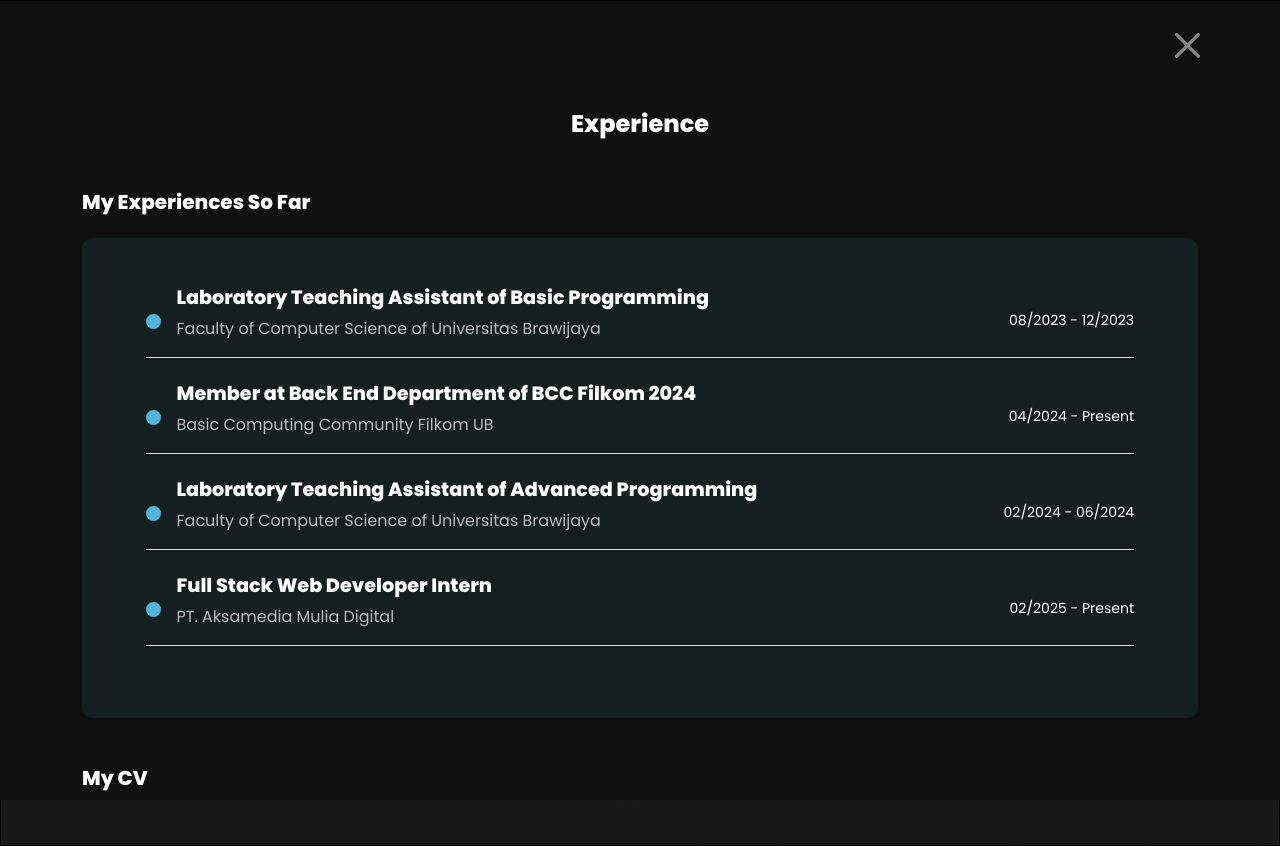
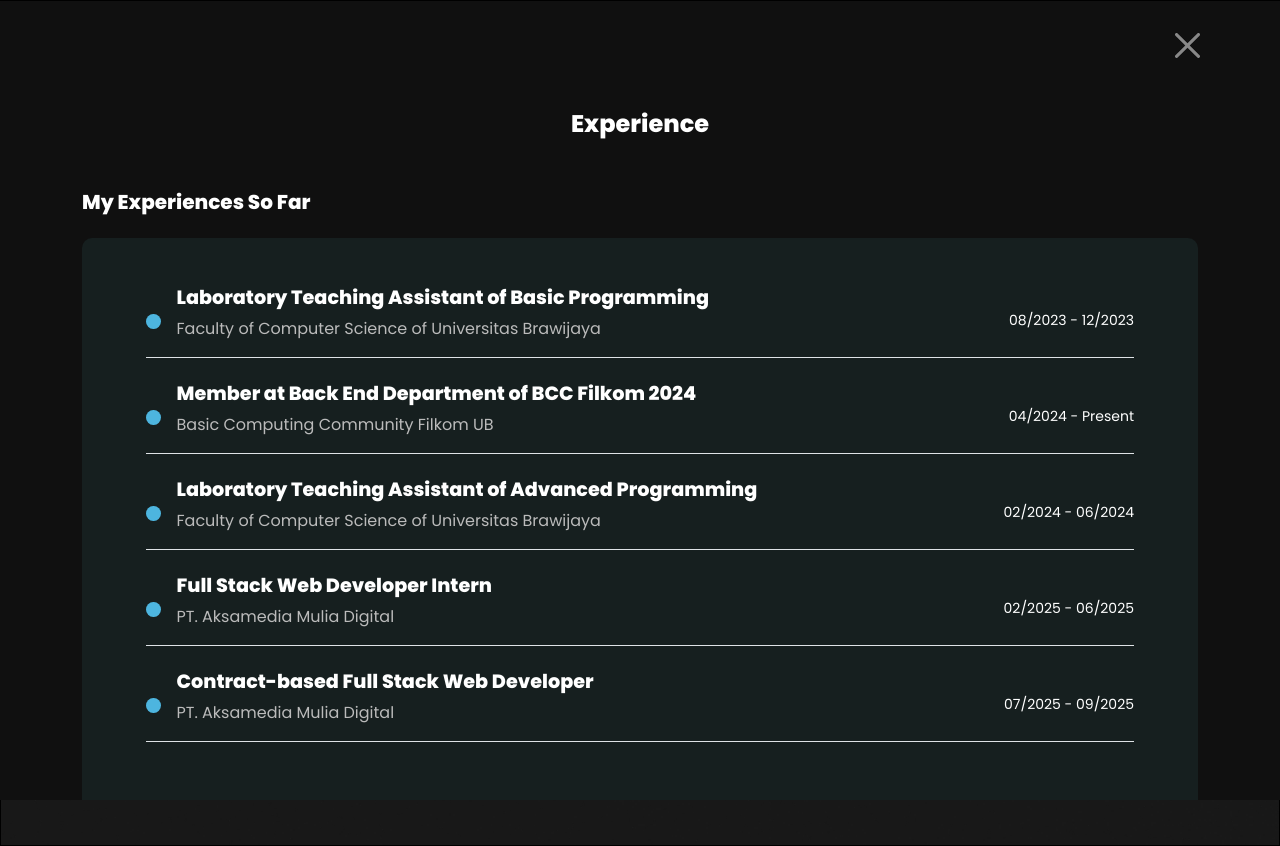
Before and after one commit to Syahreza-Ferdian/Portfolio-Web, a React (Vite) app: page / in a window 1280 px wide. Both pictures are taken after a click on the button "Experience". Built offline with nearby package versions, Linux system fonts and the light colour scheme; no server answers.

Commit message:
`feat`: add experience item

```diff
--- a/src/components/experience/experience.jsx
+++ b/src/components/experience/experience.jsx
@@ -84,7 +84,20 @@ function Experience() {
                     </h3>
                     <p className="company-name">PT. Aksamedia Mulia Digital</p>
                   </div>
-                  <p className="duration mt-4">02/2025 - Present</p>
+                  <p className="duration mt-4">02/2025 - 06/2025</p>
+                </div>
+              </div>
+
+              <div className="experience-item border-bottom">
+                <div className="timeline-icon"></div>
+                <div className="experience-content d-flex justify-content-between">
+                  <div className="job-details">
+                    <h3 className="job-title">
+                      Contract-based Full Stack Web Developer
+                    </h3>
+                    <p className="company-name">PT. Aksamedia Mulia Digital</p>
+                  </div>
+                  <p className="duration mt-4">07/2025 - 09/2025</p>
                 </div>
               </div>
             </div>
```
